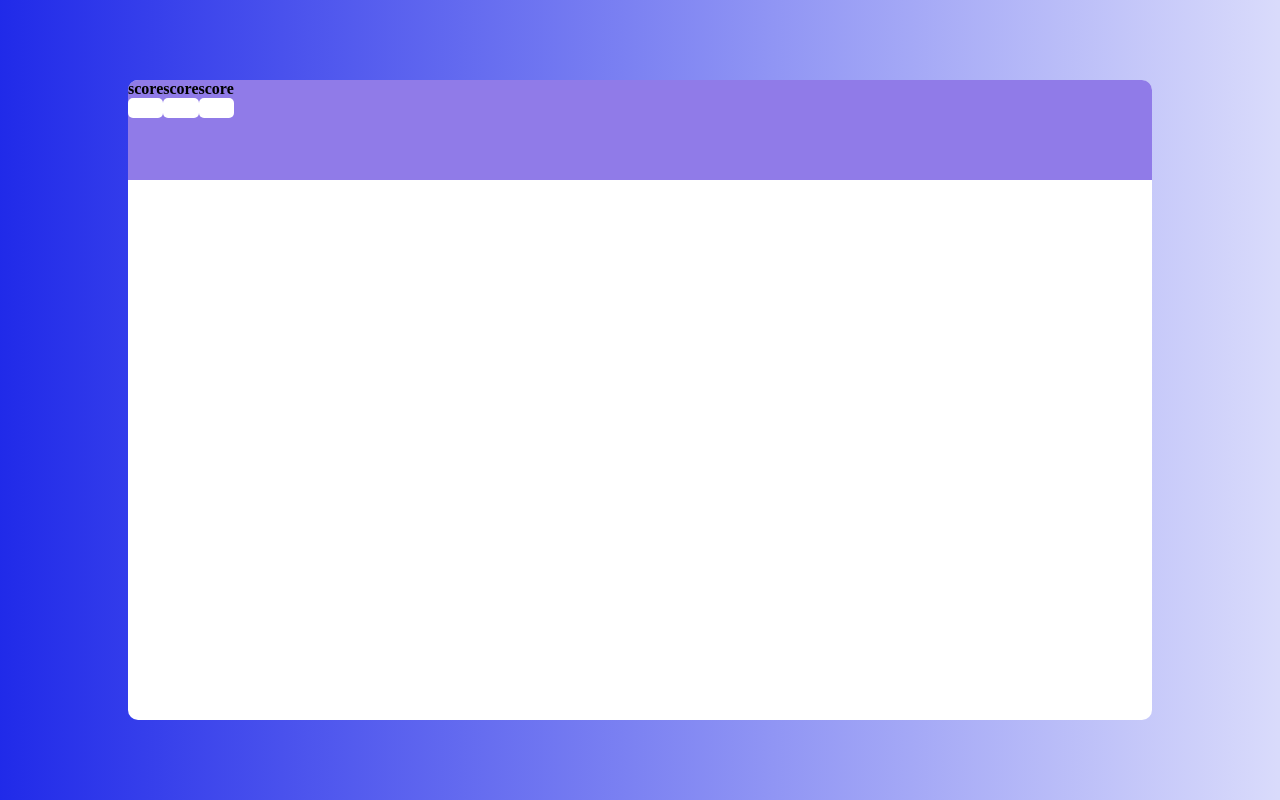
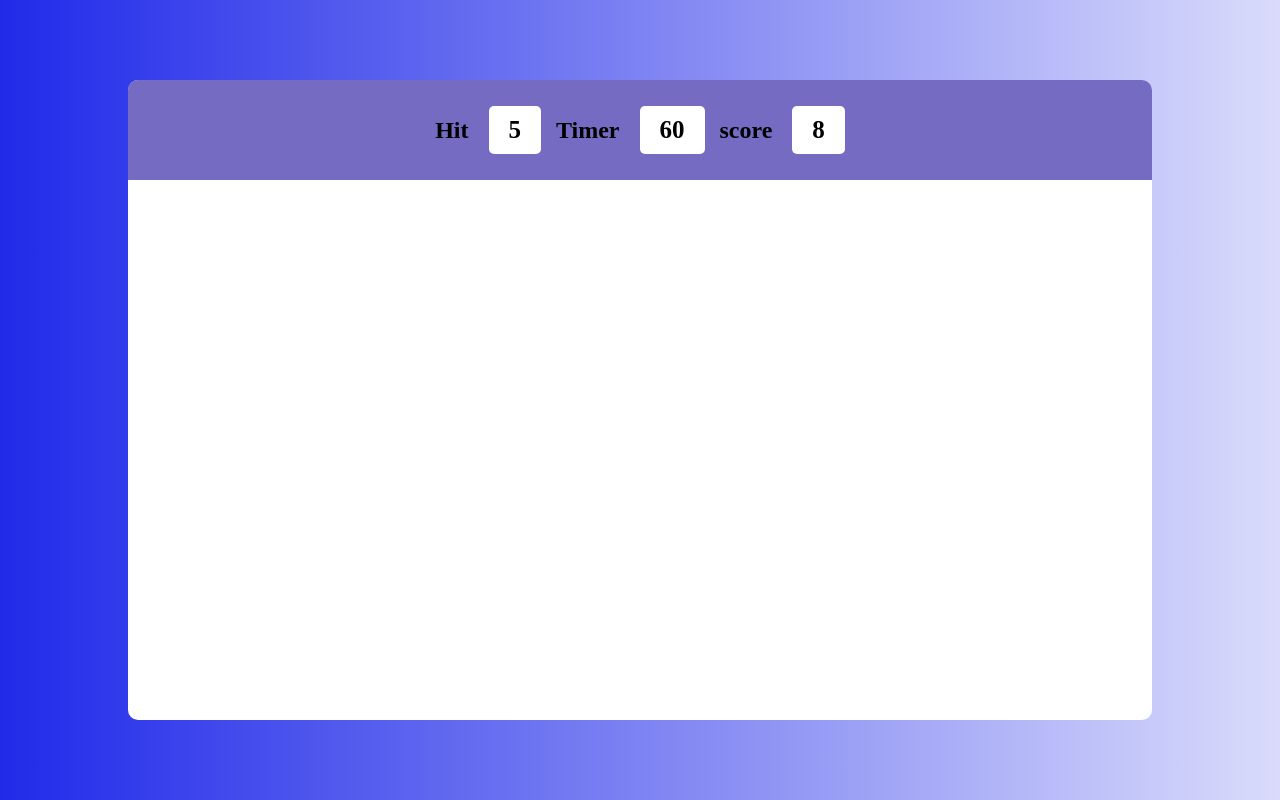
Before and after one commit to Aditya-Gupta171/BubbleGame, a plain HTML site: page index.html in a window 1280 px wide. Drawn offline with Linux system fonts and the light colour scheme.

Commit message:
changes in css

```diff
--- a/index.html
+++ b/index.html
@@ -13,26 +13,22 @@
         <div id="panel">
             <div id="ptop">
                 <div class="elem">
-                    <h4>score</h4>
-                    <div class="box">
-
-                    </div>
+                    <h2>Hit</h2>
+                    <div class="box">5</div>
                 </div>
                 <div class="elem">
-                    <h4>score</h4>
-                    <div class="box">
-
-                    </div>
+                    <h2>Timer</h2>
+                    <div class="box">60</div>
                 </div>
                 <div class="elem">
-                    <h4>score</h4>
-                    <div class="box">
-
-                    </div>
+                    <h2>score</h2>
+                    <div class="box">8</div>
                 </div>
             </div>
+            <div id="pbtm">
+
+            </div>
         </div>
-    </div>
     </div>
 </body>
 
--- a/style.css
+++ b/style.css
@@ -27,14 +27,30 @@ html,body{
     background-color: #fff;
 }
 #ptop{
+    padding: 0% 30%;
+    justify-content: space-between;
+    align-items: center;
     display: flex;
     height: 100px;
     width: 100%;
-    background-color: #6547dfb7;
+    background-color: #4739afbe;
+}
+.elem{
+    display: flex;
+   align-items: center;
+   gap: 20px;
 }
 .box{
-    padding: 10px;
+    color: #000;
+    font-weight: 600;
+    font-size: 25px;
+    padding: 10px 20px;
     background-color: #fff;
     border-radius: 5px;
+}
 
+#pbtm{
+width: 100%;
+height: calc(100%-100px);
+background-color: #000;
 }
```
